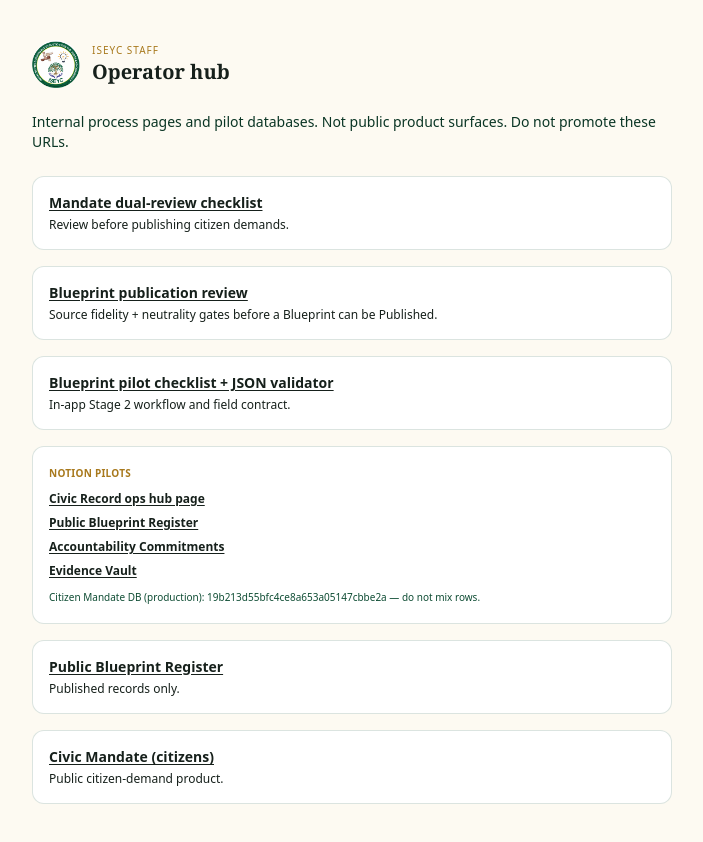
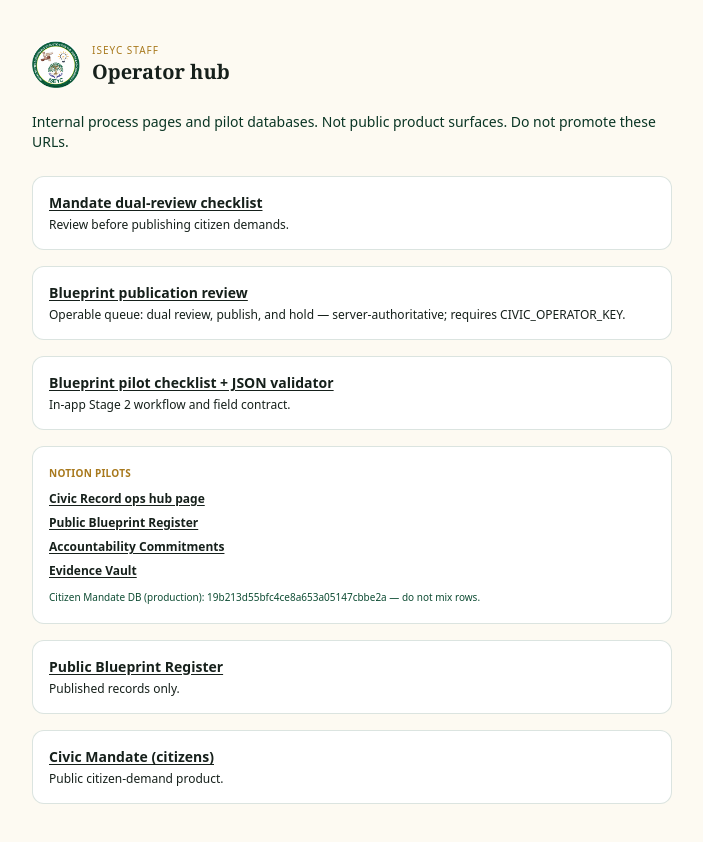
Before and after one commit to mrzulqarnainnadabo/2027-street-mandate, a Next.js app: page /operators in a window 1280 px wide. Shown: the whole page, without its empty margins (288-991 px from the left). Built offline with nearby package versions, Linux system fonts and the light colour scheme.

Commit message:
docs: operator hub points to operable Blueprint review console

```diff
--- a/app/operators/page.tsx
+++ b/app/operators/page.tsx
@@ -38,7 +38,7 @@ export default function OperatorsIndexPage() {
           <Link href="/operators/blueprint-review" className="font-semibold text-forest-800 underline underline-offset-2">
             Blueprint publication review
           </Link>
-          <p className="mt-1 text-xs text-forest-600">Source fidelity + neutrality gates before a Blueprint can be Published.</p>
+          <p className="mt-1 text-xs text-forest-600">Operable queue: dual review, publish, and hold — server-authoritative; requires CIVIC_OPERATOR_KEY.</p>
         </li>
         <li className="rounded-xl border border-forest-500/15 bg-white p-4">
           <Link href="/operators/blueprint-pilot" className="font-semibold text-forest-800 underline underline-offset-2">
```
